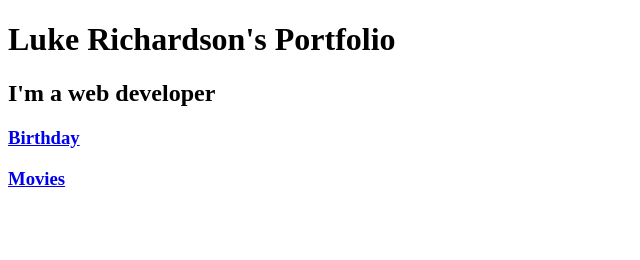
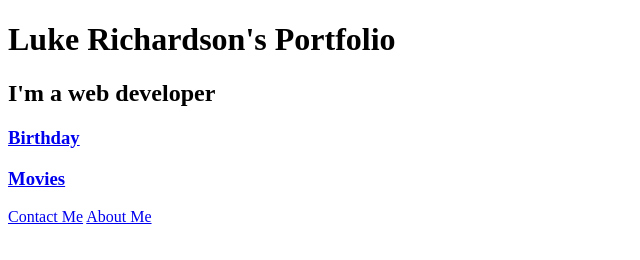
Before and after one commit to lrichardson125/html-portfolio, a plain HTML site: page index.html in a window 1280 px wide. Shown: the whole page, without its empty margins (0-640 px from the left). Drawn offline with Linux system fonts and the light colour scheme.

Commit message:
Update index.html

```diff
--- a/index.html
+++ b/index.html
@@ -11,6 +11,8 @@
     <h2>I'm a web developer</h2>
     <h3><a href="./public/birthday-invite.html">Birthday</a></h3>
     <h3><a href="./public/movie-ranking.html">Movies</a></h3>
+    <a href="./public/contact.html">Contact Me<a/>
+    <a href=".public/about.html">About Me<a/>
   </body>
 </html>
 
```
